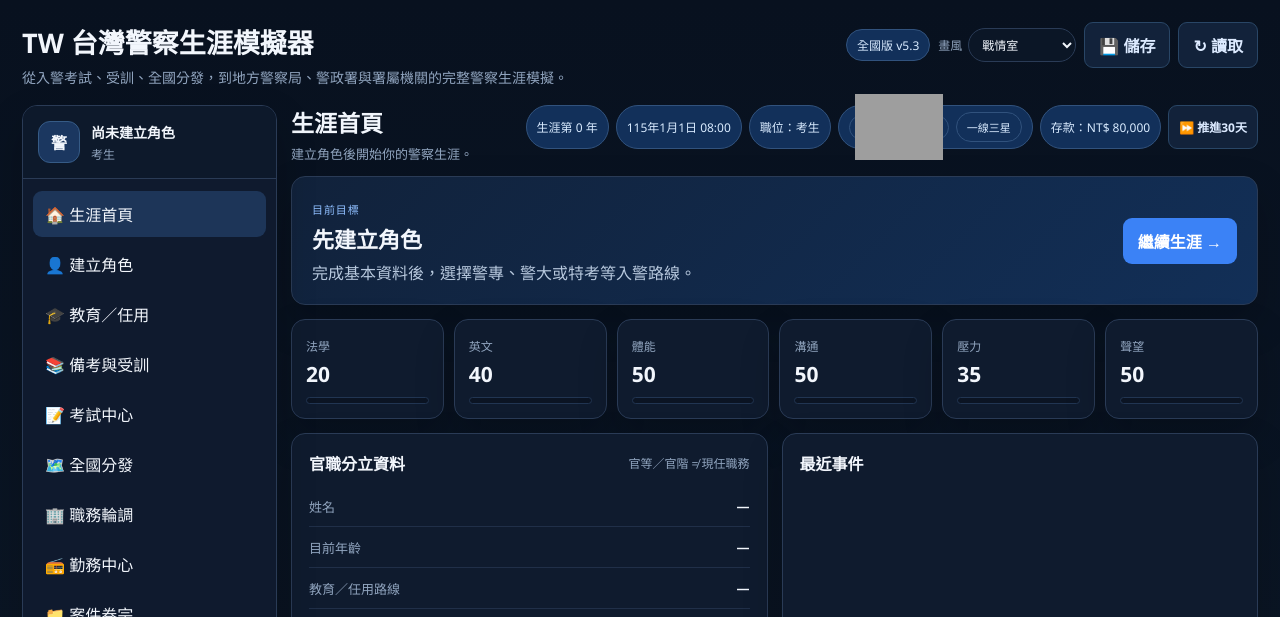
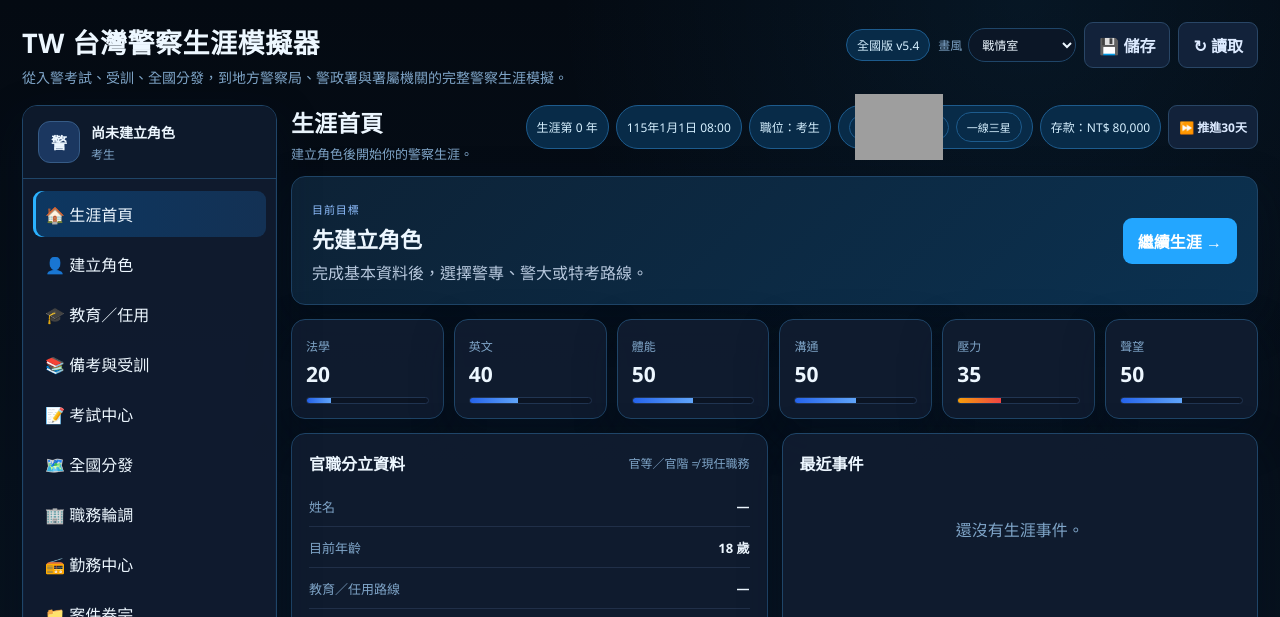
Before and after one commit to rgwvb/hai-sushi-schedule, a plain HTML site: page index.html in a window 1280 px wide. Shown: the top 617 px of the page. Drawn offline with Linux system fonts and the light colour scheme; grey boxes are pictures that could not be loaded.

Commit message:
Switch to v5.4 fatal-render fix

```diff
--- a/index.html
+++ b/index.html
@@ -15,7 +15,7 @@
       <p>從入警考試、受訓、全國分發，到地方警察局、警政署與署屬機關的完整警察生涯模擬。</p>
     </div>
     <div class="header-actions">
-      <span class="version">全國版 v5.3</span>
+      <span class="version">全國版 v5.4</span>
       <label class="theme-picker">畫風<select id="themeSelect"><option value="warroom">戰情室</option><option value="police">警政系統</option><option value="game">遊戲風</option></select></label>
       <button id="saveBtn" class="ghost-btn">💾 儲存</button>
       <button id="loadBtn" class="ghost-btn">↻ 讀取</button>
@@ -457,7 +457,7 @@
             <button class="secondary-btn" id="selfCheckBtn">執行系統自我檢查</button>
             <button class="danger-btn" id="resetBtn">清除並重新開始</button>
           </div>
-          <div id="selfCheckResult" class="info-banner">可執行自我檢查，確認臺北市分局、派出所、職務狀態與遊戲時間是否一致。</div>
+          <div id="selfCheckResult" class="info-banner">可執行自我檢查，確認全國警察機關、分局／派出所、職務狀態與遊戲時間是否一致。</div>
           <div class="info-banner">存檔只保存在你目前的瀏覽器中。清除網站資料後，存檔也會消失。</div>
         </div>
       </section>
@@ -466,7 +466,7 @@
 </div>
 <script src="backend-config.js"></script>
 <script src="backend.js"></script>
-<script src="app-v23.js"></script>
+<script src="app-v24.js"></script>
 <script src="systems-v17.js"></script>
 </body>
 </html>
```
